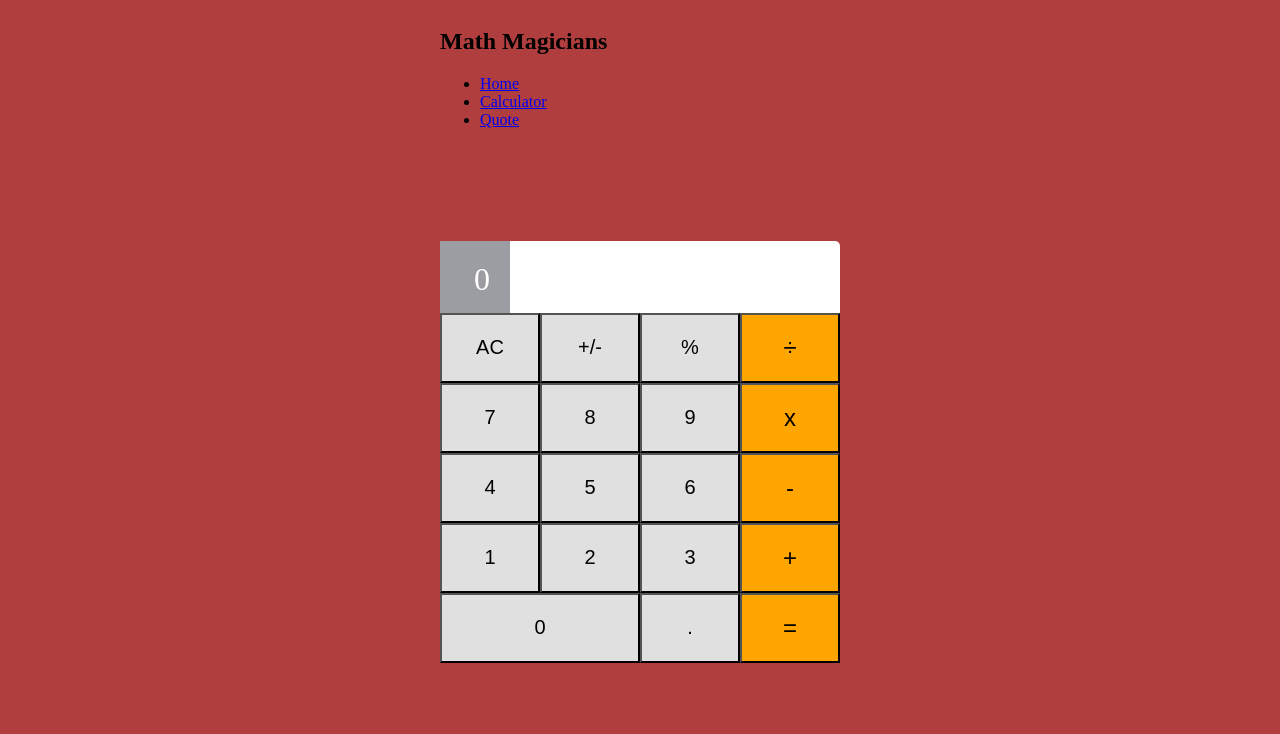
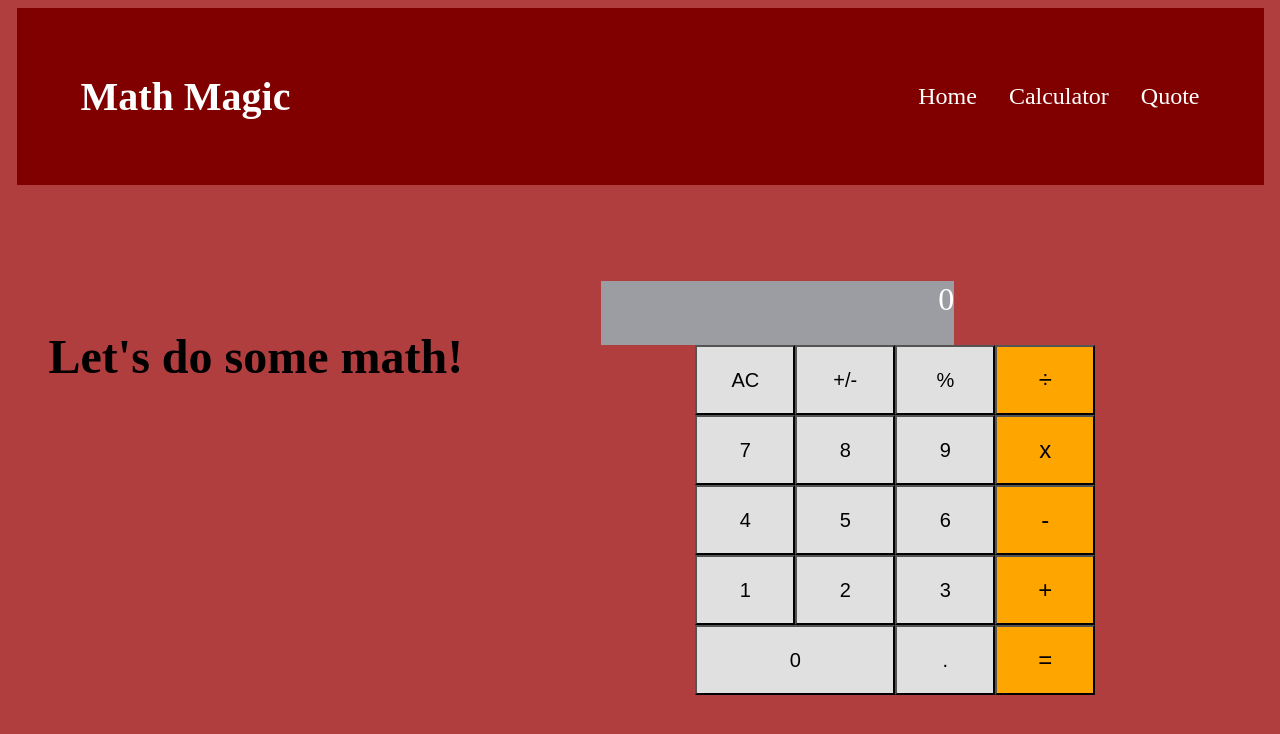
Before and after one commit to Javed-Shahbaz/math-magic, a React (Create React App) app: page /Calculator in a window 1280 px wide. Shown: the top 734 px of the page. Built offline with nearby package versions, Linux system fonts and the light colour scheme.

Commit message:
update files

```diff
--- a/src/components/Home.js
+++ b/src/components/Home.js
@@ -2,9 +2,8 @@ import React from 'react';
 
 const Home = () => (
   <div className="container">
-    <h2 className="welcome">Welcome to our Page!</h2>
+    <h2 className="page1">Welcome to our Page!</h2>
     <p className="text">Lorem ipsum dolor sit amet consectetur adipisicing elit. Quas eaque deserunt molestiae dolore ipsum qui ducimus labore ipsam sunt facere temporibus repellendus, iste minus tenetur nulla magnam voluptatem delectus suscipit debitis doloribus. Corrupti adipisci, ab temporibus eligendi earum, dolor dicta corporis molestiae, amet doloribus officia iusto maxime? A dicta, quo culpa reiciendis quia eligendi ipsam eos odio  Corrupti adipisci, ab temporibus eligendi earum, dolor dicta corporis molestiae, amet doloribus officia iusto maxime? A dicta, quo culpa reiciendis quia eligendi ipsam eos odio similique nostrum doloremque veniam repellat, non totam veritatis dignissimos, ducimus sequi. Iste asperiores at magni id delectus quisimilique nostrum doloremque veniam repellat, non totam veritatis dignissimos, ducimus sequi. Iste asperiores at magni id delectus quis nulla doloremque deleniti ipsam atque tempore, incidunt neque sapiente.</p>
-    <p className="text">Lorem ipsum dolor sit, amet consectetur adipisicing elit. Iusto nam culpa accusantium, debitis voluptatem vel laudantium illo qui, possimus labore adipisci alias aliquam laborum? Ab nemo esse obcaecati repellat eum saepe, repellendus rem, suscipit veniam explicabo corporis pariatur omnis maxime odit voluptas? At vero similique voluptatibus harum porro reiciendis facere quod blanditiis culpa iste, laudantium nemo nulla nam quo temporibus quas asperiores bore adipisci alias aliquam laborum? Ab nemo esse obcaecati repellat eum saepe, repellendus rem, suscipit veniam explicabo corporis pariatur omnis maxime odit voluptas? At vero similique voluptatibus harum porro reiciendis facere quod blanditiis culpa iste, laudantium nemo nulla nam quo temporibus quas asperiores accusantium placeat repellendaccusantium placeat repellendus fuga quisquam. Vitae cum soluta repellat placeat, saepe blanditiis itaque, odit ipsum deserunt excepturi minima earum. Modi, suscipit doloribus! Voluptas autem doloribus quia eaque?</p>
   </div>
 );
 
--- a/src/components/Layout.js
+++ b/src/components/Layout.js
@@ -4,11 +4,11 @@ import { Link } from 'react-router-dom';
 
 const Layout = () => (
   <nav className="navBar">
-    <h1 className="navHeading">Math Magicians</h1>
+    <h1 className="navHeading">Math Magic</h1>
     <ul className="navLinks">
       <li><Link to="/"><span>Home</span></Link></li>
       <li><Link to="/calculator"><span>Calculator</span></Link></li>
-      <li><Link to="/quote"><span>Quote</span></Link></li>
+      <li><Link to="/Quotes"><span>Quote</span></Link></li>
     </ul>
   </nav>
 );
--- a/src/components/calculator.js
+++ b/src/components/calculator.js
@@ -8,6 +8,8 @@ function Calc() {
   };
   return (
     <>
+      <div className="calcPage">
+        <h2 className="calcText">Let&apos;s do some math!</h2>
         <div className="main">
           <div className="screen">
             {presentState.total}
@@ -46,6 +48,7 @@ function Calc() {
             </div>
           </div>
         </div>
+      </div>
     </>
   );
 }
--- a/src/index.css
+++ b/src/index.css
@@ -6,12 +6,38 @@ body {
   background-color: rgb(177, 62, 62);
 }
 
+.navBar {
+  display: flex;
+  justify-content: space-between;
+  padding: 2em 4em;
+  align-items: center;
+  background-color: maroon;
+  height: auto;
+}
+
+.navHeading {
+  font-size: 2.5em;
+  color: white;
+}
+
+.navLinks {
+  display: flex;
+  gap: 2em;
+}
+
+.navLinks li {
+  list-style: none;
+}
+
+.navLinks li a {
+  text-decoration: none;
+  color: white;
+  font-size: 1.5em;
+}
+
 .main {
-  width: 100%;
-  height: 75%;
-  margin-top: 7em;
-  background-color: white;
-  border-radius: 5px;
+  width: 80%;
+  padding: 2em;
 }
 
 .screen {
@@ -19,10 +45,9 @@ body {
   font-size: 2em;
   justify-content: flex-end;
   background-color: #9c9ca3;
-  padding: 20px;
   color: #fff;
-  height: 1em;
-  width: 30px;
+  height: 2em;
+  width: 60%;
 }
 
 .buttons {
@@ -63,3 +88,27 @@ body {
   font-size: 1em;
   font-family: 'Poppins', sans-serif;
 }
+.page1 {
+  font-size: 2rem;
+  margin-bottom: 1rem;
+}
+
+.text {
+  font-size: 1.3rem;
+  margin: 1rem 0;
+  text-align: justify;
+}
+
+.calcPage {
+  display: grid;
+  grid-template-columns: 1.3fr 2fr;
+  gap: 2rem;
+  justify-content: center;
+  justify-items: center;
+  margin-top: 4rem;
+}
+
+.calcText {
+  font-size: 3rem;
+  margin: 5rem 2rem;
+}
```
Also changed, not shown: src/App.js (line endings or trailing spaces). Lines whose indentation alone changed are shown as unchanged.
